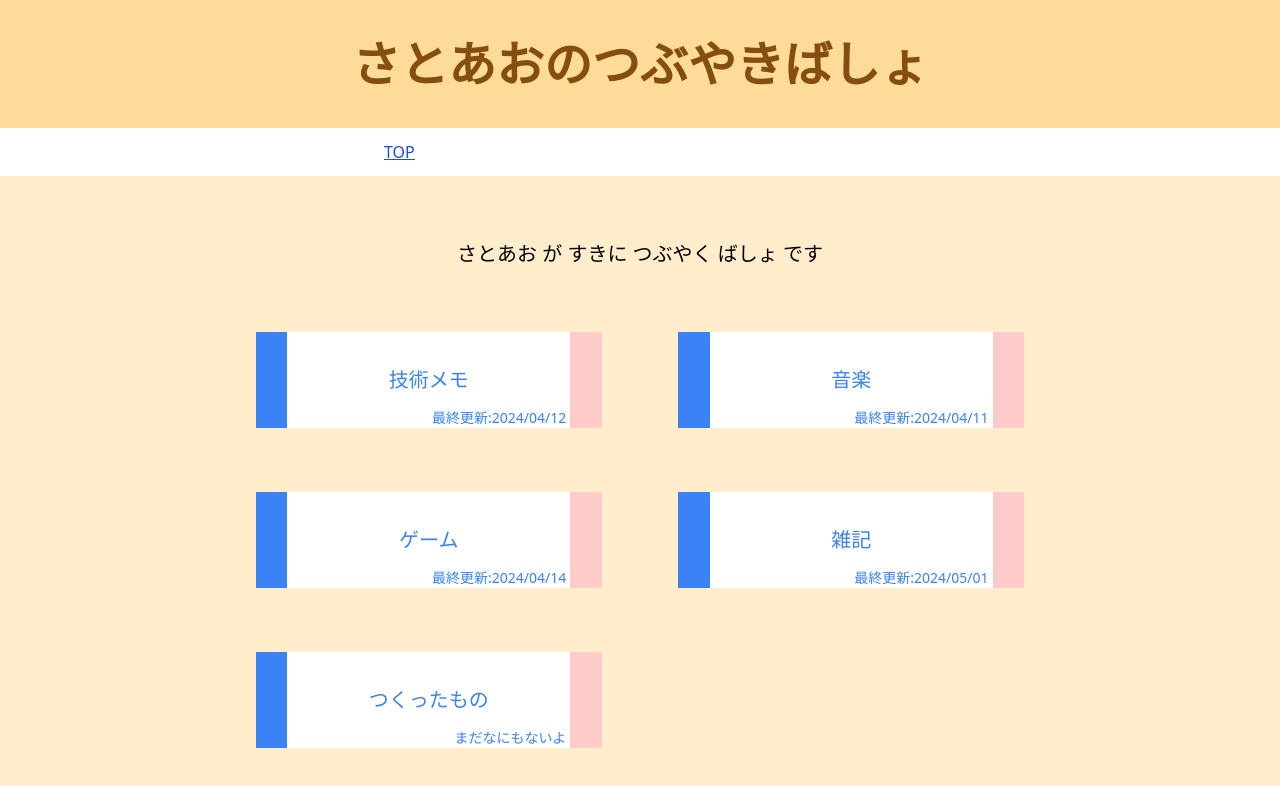
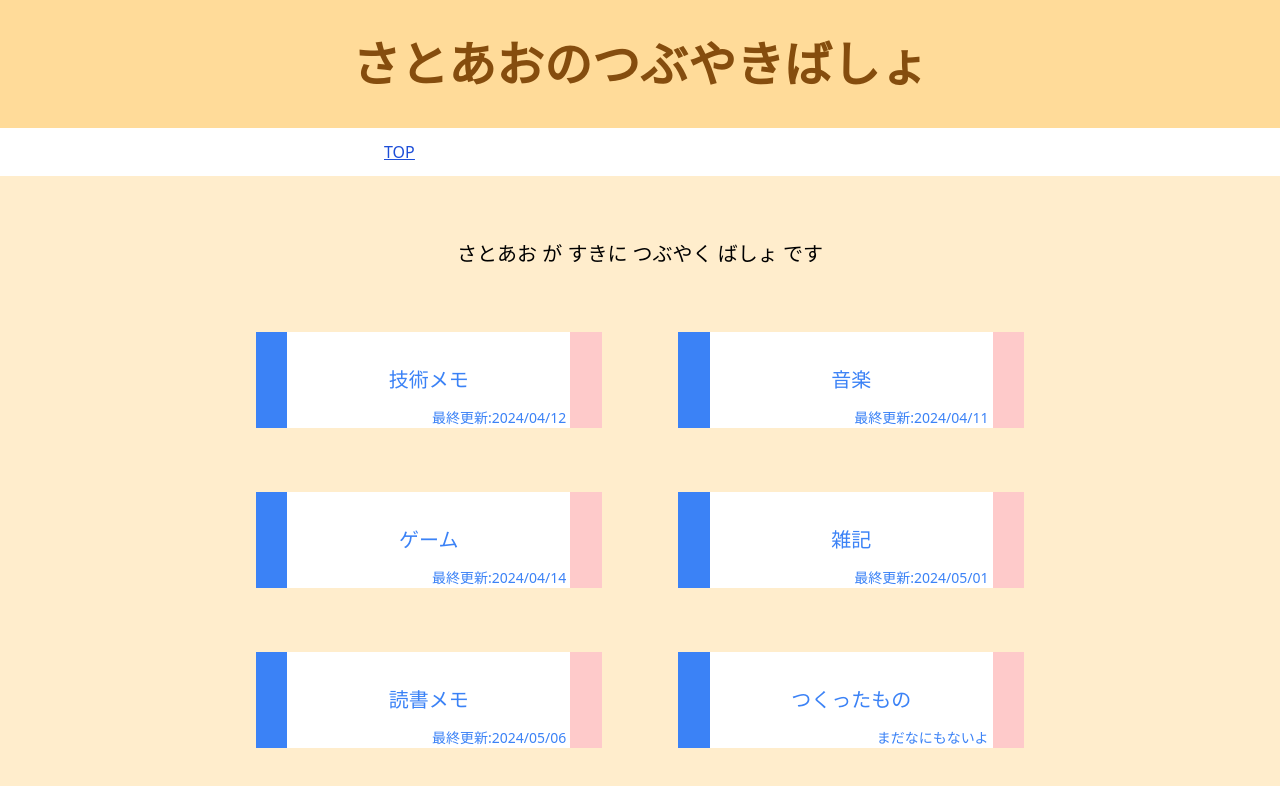
Before and after one commit to AoSato531/satoao-weblog, a Next.js app: page / in a window 1280 px wide. Shown: the top 786 px of the page. Built offline with nearby package versions, Linux system fonts and the light colour scheme.

Commit message:
読書メモ追加、その他リファクタ

```diff
--- a/src/components/LinkBox.tsx
+++ b/src/components/LinkBox.tsx
@@ -10,7 +10,7 @@ export default function Component({ message , url, date }: Props) {
       <Link href={url} className="bg-white lg:w-linkbox lg:h-24 h-20 group hover:bg-blue-500 items-center flex justify-content lg:m-linkbox-margin m-linkbox-margin-sp w-linkbox-sp">
         <div className="items-start lg:w-linkbox-accent bg-blue-500 group-hover:bg-white lg:h-24 h-20 w-linkbox-accent-sp" />
         <div className="items-start lg:w-linkbox w-linkbox-sp lg:h-24 h-20 group-hover:bg-blue-500 flex items-center justify-center relative">
-          <div className="lg:text-xl text-sm text-blue-500 group-hover:text-white">
+          <div className="lg:text-xl text-sm text-blue-500 group-hover:text-white text-center">
             {message}
           </div>
           <div className="lg:text-sm text-xs text-blue-500 group-hover:text-white absolute bottom-0 right-1">
--- a/src/pages/index.tsx
+++ b/src/pages/index.tsx
@@ -24,6 +24,7 @@ export default function Page() {
           <Linkbox message="音楽" url="/music" date="最終更新:2024/04/11"/>
           <Linkbox message="ゲーム" url="/game" date="最終更新:2024/04/14"/>
           <Linkbox message="雑記" url="/other" date="最終更新:2024/05/01"/>
+          <Linkbox message="読書メモ" url="/reading" date="最終更新:2024/05/06"/>
           <Linkbox message="つくったもの" url="/software" date="まだなにもないよ"/>
         </div>
       </ContentBlock>
--- a/src/pages/reading/1.tsx
+++ b/src/pages/reading/1.tsx
@@ -95,7 +95,7 @@ export default function Page() {
         &#125;<br/>
         </CodeBlock>
         1行あたりの文字数が定義されているコーディング規約（があると仮定して）の関係で、<br/>
-        `piyopiyo_piyo`だけ余計な改行が入っている。その結果、見た目がバラバラになっている。<br/>
+        `piyopiyo_piyopiyo`だけ余計な改行が入っている。その結果、見た目がバラバラになっている。<br/>
         <br/>
         OK例<br/>
         <CodeBlock>
@@ -537,7 +537,7 @@ export default function Page() {
       <br/>
       <SectionBlock sectionText="所感" />
       全体を通して、コーディングする人材であり続ける限り非常に役立つ書籍だと思いました。<br/>
-      言語を問わない内容なので読んで損はないと思う。プログラマ・コーダーにはおすすめです。<br/>
+      言語を問わない内容なので読んで損はないと思います。プログラマ・コーダーにはおすすめです。<br/>
       <br/>
       （殆ど割愛してるが）リファクタの実例も多く、文章ではわかりにくい部分もイメージしやすかったです。<br/>
       ただ、全てが全て同意か？と言われたら微妙な内容もあったので、鵜呑みにはしないほうが良いですね。<br/>
```
